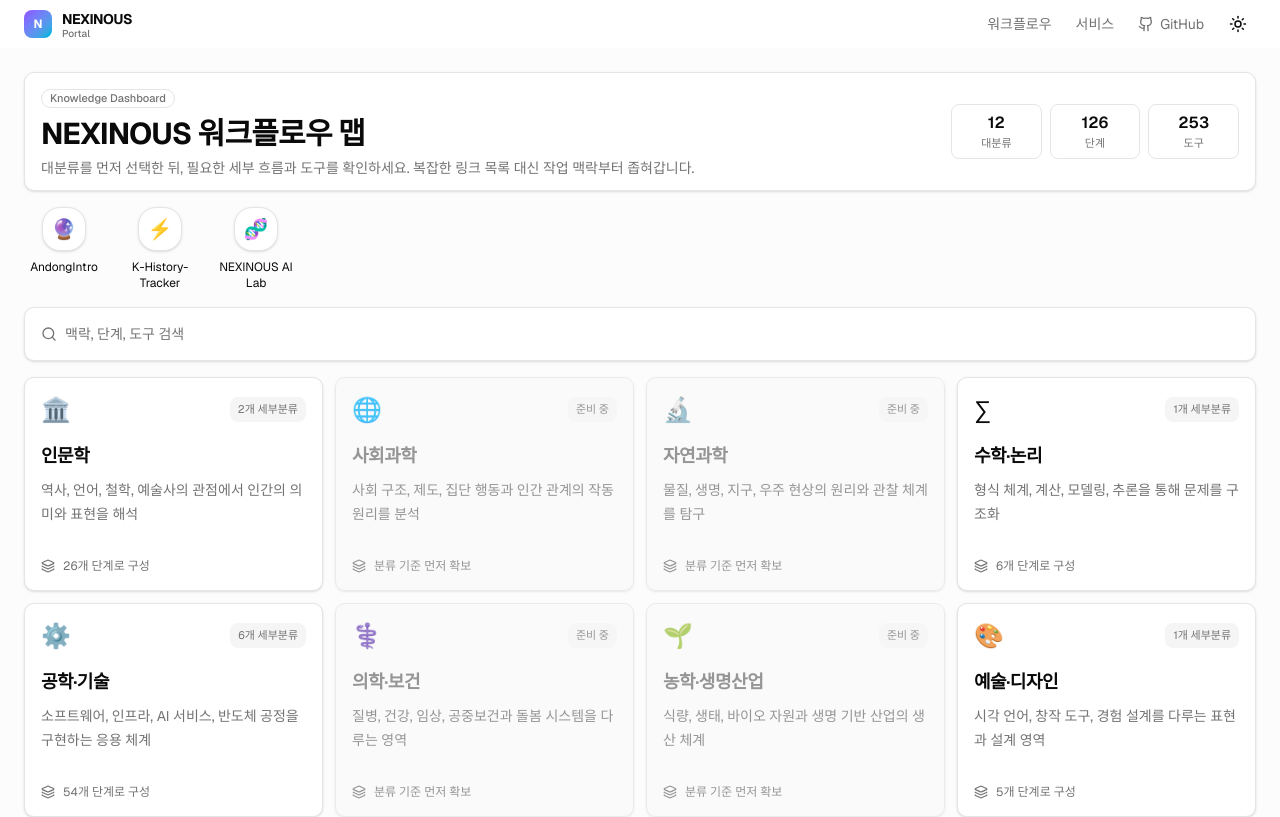
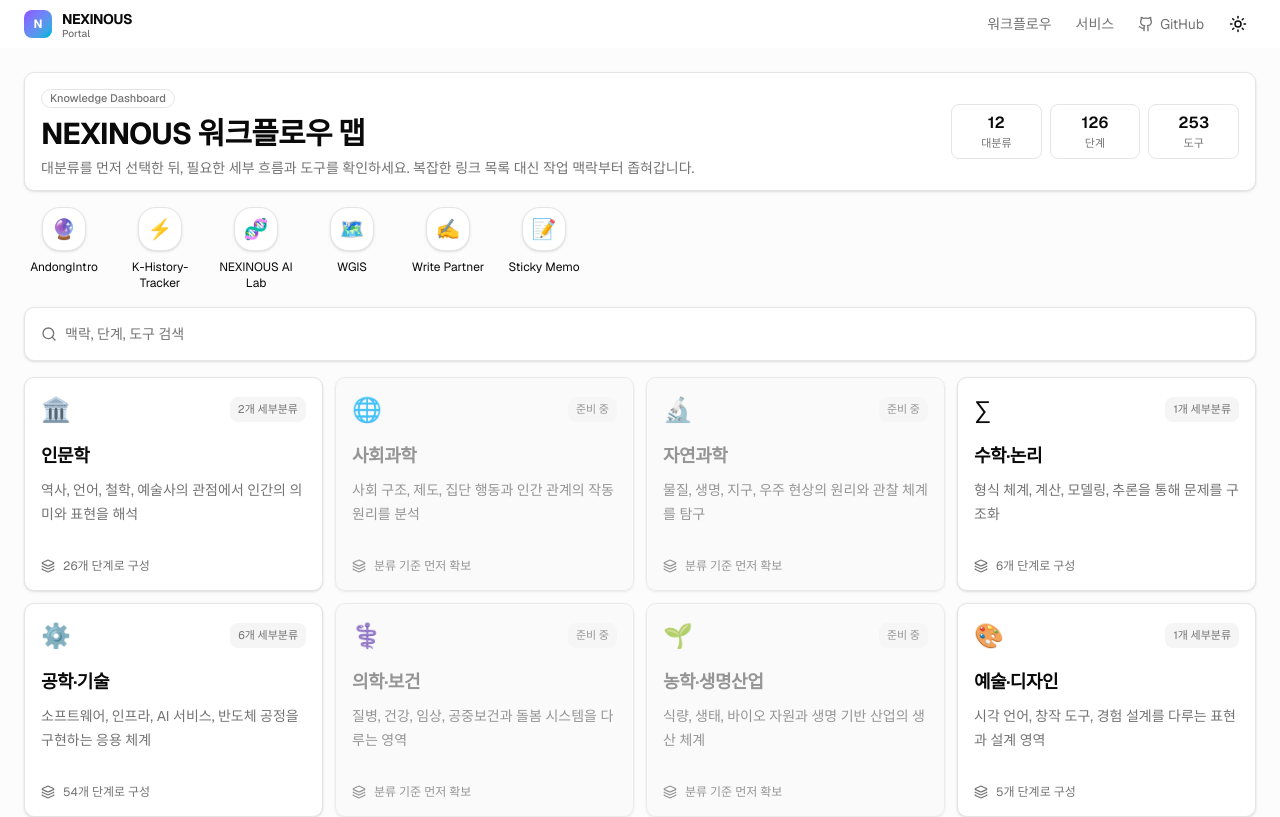
Before and after one commit to withAIcolleague/guidepage, a Next.js app: page / in a window 1280 px wide. Shown: the top 817 px of the page. Built offline with nearby package versions, Linux system fonts and the light colour scheme.

Commit message:
Add service shortcuts

```diff
--- a/src/data/banners.ts
+++ b/src/data/banners.ts
@@ -8,17 +8,6 @@
   glowColor: string;
 }
 
-/**
- * 배너 데이터 배열
- * 새 서비스 배너를 추가하려면 이 배열에 객체를 추가하세요.
- * - id: 고유 식별자
- * - title: 배너 제목
- * - description: 배너 설명
- * - url: 이동할 서비스 URL
- * - icon: 이모지 아이콘
- * - gradient: 배경 그래디언트 CSS
- * - glowColor: 호버 시 글로우 색상
- */
 export const banners: Banner[] = [
   {
     id: "andong-intro",
@@ -41,10 +30,37 @@
   {
     id: "nexinous-ai",
     title: "NEXINOUS AI Lab",
-    description: "AI 기반 자동화 워크플로우 엔진 (Coming Soon)",
+    description: "AI 기반 자동화 워크플로우 엔진입니다.",
     url: "https://github.com/withAIcolleague",
     icon: "🧬",
     gradient: "from-emerald-600/20 via-teal-600/10 to-green-600/20",
     glowColor: "group-hover:shadow-emerald-500/25",
   },
+  {
+    id: "wgis",
+    title: "WGIS",
+    description: "웹 기반 GIS 서비스입니다.",
+    url: "https://wgis.vercel.app/",
+    icon: "🗺️",
+    gradient: "from-sky-600/20 via-cyan-600/10 to-blue-600/20",
+    glowColor: "group-hover:shadow-sky-500/25",
+  },
+  {
+    id: "write-partner",
+    title: "Write Partner",
+    description: "글쓰기 작업을 돕는 파트너 서비스입니다.",
+    url: "https://write-partner-opal.vercel.app/",
+    icon: "✍️",
+    gradient: "from-amber-600/20 via-orange-600/10 to-rose-600/20",
+    glowColor: "group-hover:shadow-amber-500/25",
+  },
+  {
+    id: "sticky-memo",
+    title: "Sticky Memo",
+    description: "빠르게 메모를 붙이고 관리하는 서비스입니다.",
+    url: "https://sticky-memo-app.vercel.app/",
+    icon: "📝",
+    gradient: "from-lime-600/20 via-green-600/10 to-emerald-600/20",
+    glowColor: "group-hover:shadow-lime-500/25",
+  },
 ];
```
